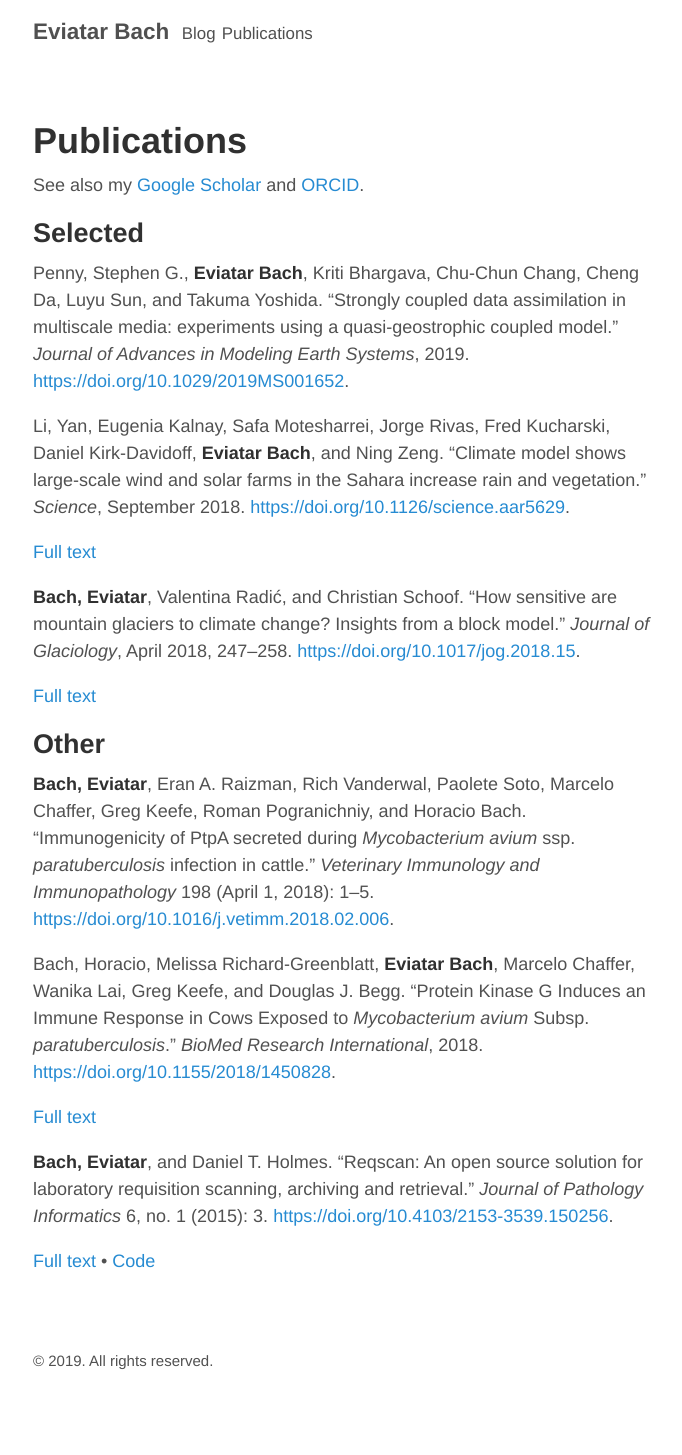
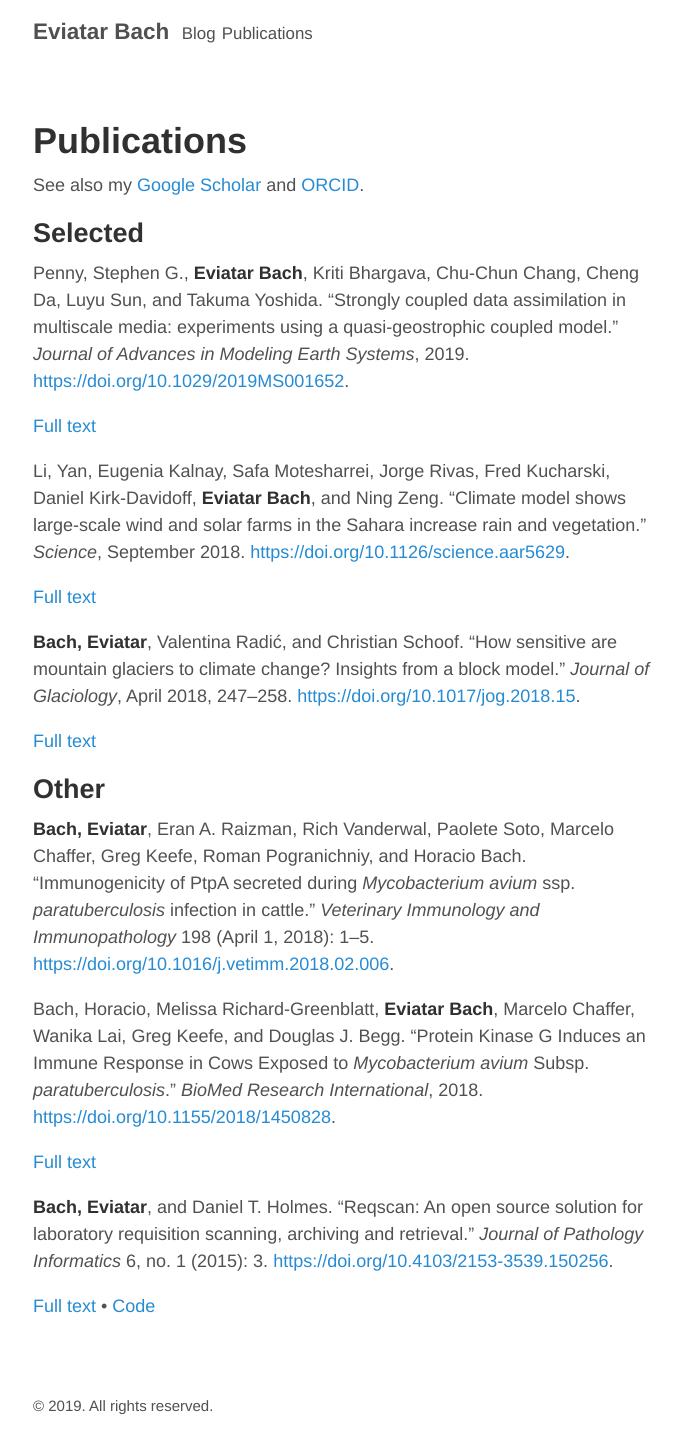
Before and after one commit to eviatarbach/website_old, a Jekyll site: the page built from publications.md, in a window 1280 px wide. Shown: the whole page, without its empty margins (292-974 px from the left). Built offline with Jekyll 4.4.1, drawn with Linux system fonts in a browser that asks for light colours; comment, search, counter and statistics services are not loaded; before the commit the page ends 1410 px from its top, so only the background shows below that.

Commit message:
Update publications.md

```diff
--- a/publications.md
+++ b/publications.md
@@ -8,6 +8,8 @@ See also my [Google Scholar](https://scholar.google.com/citations?user=qeCEIpwAA
 ## Selected
 
 Penny, Stephen G., **Eviatar Bach**, Kriti Bhargava, Chu‐Chun Chang, Cheng Da, Luyu Sun, and Takuma Yoshida. “Strongly coupled data assimilation in multiscale media: experiments using a quasi‐geostrophic coupled model.”  *Journal of Advances in Modeling Earth Systems*, 2019. [https://doi.org/10.1029/2019MS001652](https://doi.org/10.1029/2019MS001652).
+
+[Full text](https://agupubs.onlinelibrary.wiley.com/doi/epdf/10.1029/2019MS001652)
 
 <script type="text/javascript" src="https://d1bxh8uas1mnw7.cloudfront.net/assets/embed.js"></script><div class="altmetric-embed" data-badge-type="donut" data-altmetric-id="47876871" />
 
```
